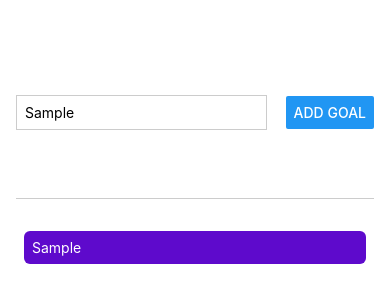
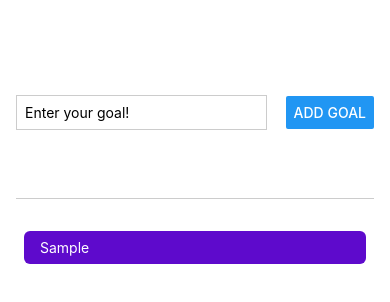
Before and after one commit to avionics18/react-native-crash-course, a React Native app: screen / in a window 390 px wide. Both pictures are taken after typing "Sample" into the empty fields and a click on the button "ADD GOAL". Shown: the top 302 px of the page. Built offline with nearby package versions, Linux system fonts and the light colour scheme.

Commit message:
refactoring and Pressable component done

```diff
--- a/App.js
+++ b/App.js
@@ -1,38 +1,36 @@
 import { useState } from "react";
-import { StyleSheet, View, Button, TextInput, FlatList } from "react-native";
+import { StyleSheet, View, FlatList } from "react-native";
 
+import GoalInput from "./components/GoalInput";
 import GoalItem from "./components/GoalItem";
 
 export default function App() {
-    const [enteredGoalText, setEneteredGoalText] = useState("");
     const [courseGoals, setCourseGoals] = useState([]);
 
-    function goalInputHandler(enteredText) {
-        setEneteredGoalText(enteredText);
-    }
-    function addGoalHandler() {
+    function addGoalHandler(enteredGoalText) {
         setCourseGoals((prev) => [
             ...prev,
             { text: enteredGoalText, id: Math.random().toString() },
         ]);
     }
 
+    function delGoalHandler(id) {
+        setCourseGoals((prev) => prev.filter((goal) => goal.id !== id));
+    }
+
     return (
         <View style={styles.appContainer}>
-            <View style={styles.inputContainer}>
-                <TextInput
-                    style={styles.textInput}
-                    placeholder="Enter your goal!"
-                    onChangeText={goalInputHandler}
-                />
-                <Button title="Add Goal" onPress={addGoalHandler} />
-            </View>
+            <GoalInput addGoalHandler={addGoalHandler} />
             <View style={styles.goalsContainer}>
                 <FlatList
                     data={courseGoals}
                     keyExtractor={(item, index) => item.id}
                     renderItem={(itemData) => (
-                        <GoalItem text={itemData.item.text} />
+                        <GoalItem
+                            id={itemData.item.id}
+                            text={itemData.item.text}
+                            delGoalHandler={delGoalHandler}
+                        />
                     )}
                     alwaysBounceVertical={false}
                 />
@@ -47,23 +45,6 @@ const styles = StyleSheet.create({
         paddingHorizontal: 16,
         flex: 1,
     },
-    inputContainer: {
-        flex: 1,
-        flexDirection: "row",
-        justifyContent: "space-between",
-        alignItems: "center",
-        paddingBottom: 24,
-        marginBottom: 24,
-        borderBottomWidth: 1,
-        borderBottomColor: "#cccccc",
-    },
-    textInput: {
-        borderWidth: 1,
-        borderColor: "#cccccc",
-        width: "70%",
-        marginRight: 8,
-        padding: 8,
-    },
     goalsContainer: {
         flex: 5,
     },
--- a/components/GoalInput.js
+++ b/components/GoalInput.js
@@ -0,0 +1,47 @@
+import { useState } from "react";
+import { StyleSheet, View, TextInput, Button } from "react-native";
+
+export default function GoalInput({ addGoalHandler }) {
+    const [enteredGoalText, setEneteredGoalText] = useState("");
+
+    function goalInputHandler(enteredText) {
+        setEneteredGoalText(enteredText);
+    }
+
+    function onSubmitHandler() {
+        addGoalHandler(enteredGoalText);
+        setEneteredGoalText("");
+    }
+
+    return (
+        <View style={styles.inputContainer}>
+            <TextInput
+                style={styles.textInput}
+                placeholder="Enter your goal!"
+                value={enteredGoalText}
+                onChangeText={goalInputHandler}
+            />
+            <Button title="Add Goal" onPress={onSubmitHandler} />
+        </View>
+    );
+}
+
+const styles = StyleSheet.create({
+    inputContainer: {
+        flex: 1,
+        flexDirection: "row",
+        justifyContent: "space-between",
+        alignItems: "center",
+        paddingBottom: 24,
+        marginBottom: 24,
+        borderBottomWidth: 1,
+        borderBottomColor: "#cccccc",
+    },
+    textInput: {
+        borderWidth: 1,
+        borderColor: "#cccccc",
+        width: "70%",
+        marginRight: 8,
+        padding: 8,
+    },
+});
--- a/components/GoalItem.js
+++ b/components/GoalItem.js
@@ -1,9 +1,15 @@
-import { StyleSheet, View, Text } from "react-native";
+import { StyleSheet, View, Text, Pressable } from "react-native";
 
-function GoalItem({ text }) {
+function GoalItem({ id, text, delGoalHandler }) {
     return (
         <View style={styles.goalItem}>
-            <Text style={styles.goalItemText}>{text}</Text>
+            <Pressable
+                onPress={() => delGoalHandler(id)}
+                android_ripple={{ color: "#fff" }}
+                style={({ pressed }) => pressed && styles.pressedItem}
+            >
+                <Text style={styles.goalItemText}>{text}</Text>
+            </Pressable>
         </View>
     );
 }
@@ -13,11 +19,15 @@ export default GoalItem;
 const styles = StyleSheet.create({
     goalItem: {
         margin: 8,
-        padding: 8,
         borderRadius: 6,
         backgroundColor: "#5e0acc",
     },
+    pressedItem: {
+        opacity: 0.5,
+    },
     goalItemText: {
         color: "#ffffff",
+        paddingVertical: 8,
+        paddingHorizontal: 16,
     },
 });
```
